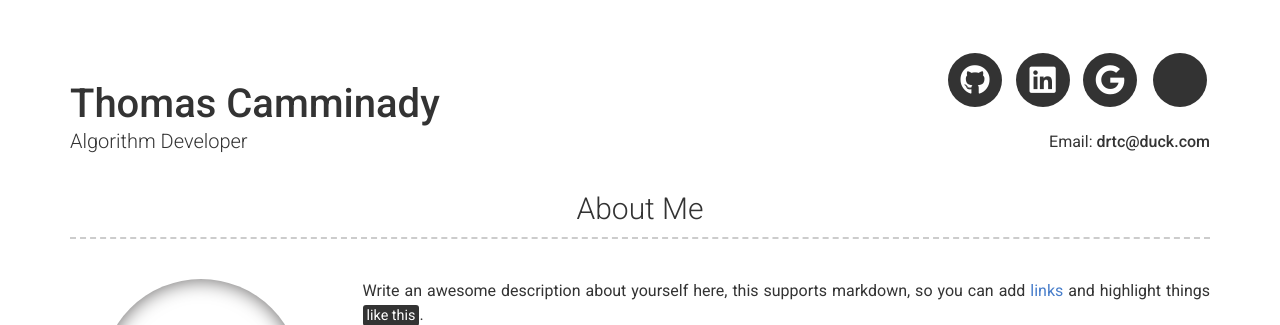
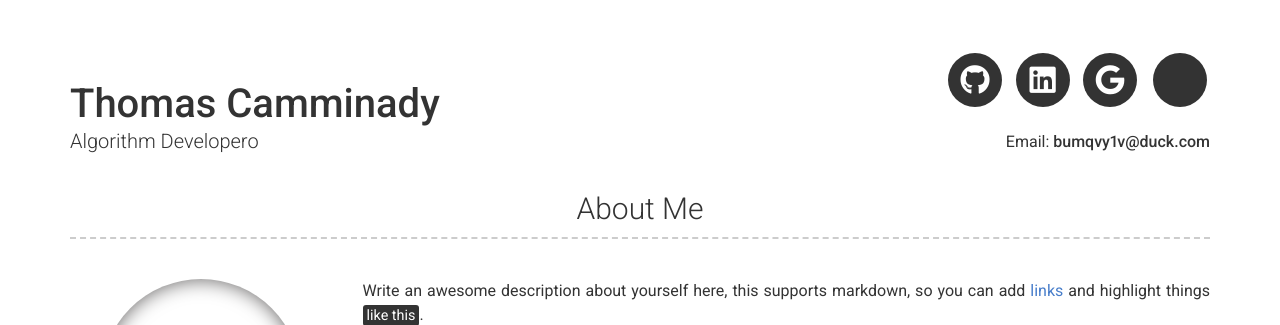
Before and after one commit to thomascamminady/thomascamminady.website, a Jekyll site: the page built from index.md, in a window 1280 px wide and 900 px high. Shown: the top 325 px of the window. Built offline with Jekyll 4.4.1, drawn with Linux system fonts in a browser that asks for light colours; nearby versions of some CDN libraries; some of the changed text lies outside the part shown.

Commit message:
Fill content.

```diff
--- a/_config.yml
+++ b/_config.yml
@@ -7,8 +7,8 @@ version: 2
 
 # Personal info
 name: Thomas Camminady
-title: Algorithm Developer
-email: drtc@duck.com
+title: Algorithm Developero
+email: bumqvy1v@duck.com
 # email_title: Email (Email title override)
 # phone: Your phone number (optional)
 # phone_title: Phone (Phone title override)
```
